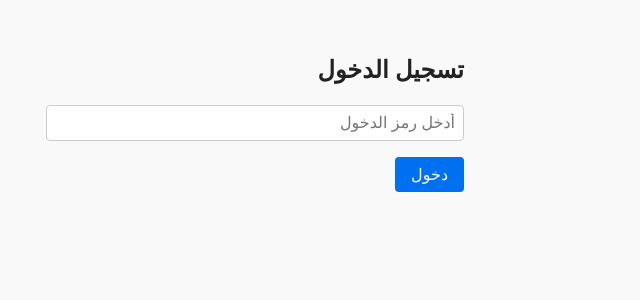
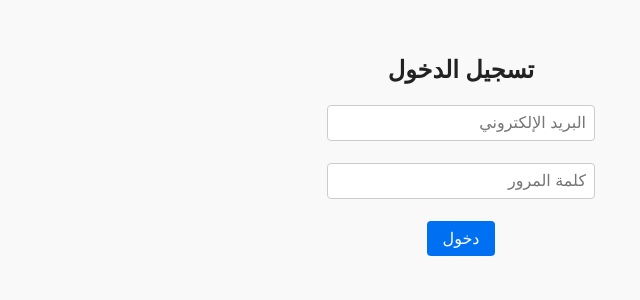
Before and after one commit to maswuwl/almaarefa, a Next.js app: page /login in a window 1280 px wide. Shown: the top 300 px of the page, without its empty margins (478-1118 px from the left). Built offline with nearby package versions, Linux system fonts and the light colour scheme.

Commit message:
Update login.tsx

```diff
--- a/pages/login.tsx
+++ b/pages/login.tsx
@@ -1,37 +1,41 @@
-// pages/login.tsx
-
+import { useState } from 'react';
 import { useRouter } from 'next/router';
-import { useEffect, useState } from 'react';
 
 export default function LoginPage() {
+  const [email, setEmail] = useState('');
+  const [password, setPassword] = useState('');
   const router = useRouter();
-  const [token, setToken] = useState('');
 
   const handleLogin = () => {
-    if (token.trim()) {
-      localStorage.setItem('token', token);
+    const user = JSON.parse(localStorage.getItem('user') || '{}');
+    if (user.email === email && user.password === password) {
+      localStorage.setItem('loggedIn', 'true');
       router.push('/chat');
+    } else {
+      alert('بيانات الدخول غير صحيحة');
     }
   };
 
-  useEffect(() => {
-    const existingToken = localStorage.getItem('token');
-    if (existingToken) router.push('/chat');
-  }, []);
-
   return (
-    <main style={{ padding: '2rem', maxWidth: '400px', margin: 'auto' }}>
+    <div style={{ padding: '2rem', textAlign: 'center', direction: 'rtl' }}>
       <h2>تسجيل الدخول</h2>
       <input
-        type="text"
-        value={token}
-        onChange={(e) => setToken(e.target.value)}
-        placeholder="أدخل رمز الدخول"
-        style={{ width: '100%', padding: '0.5rem', marginBottom: '1rem' }}
-      />
+        type="email"
+        placeholder="البريد الإلكتروني"
+        value={email}
+        onChange={(e) => setEmail(e.target.value)}
+        style={{ padding: '0.5rem', width: '250px' }}
+      /><br /><br />
+      <input
+        type="password"
+        placeholder="كلمة المرور"
+        value={password}
+        onChange={(e) => setPassword(e.target.value)}
+        style={{ padding: '0.5rem', width: '250px' }}
+      /><br /><br />
       <button onClick={handleLogin} style={{ padding: '0.5rem 1rem' }}>
         دخول
       </button>
-    </main>
+    </div>
   );
 }
```
